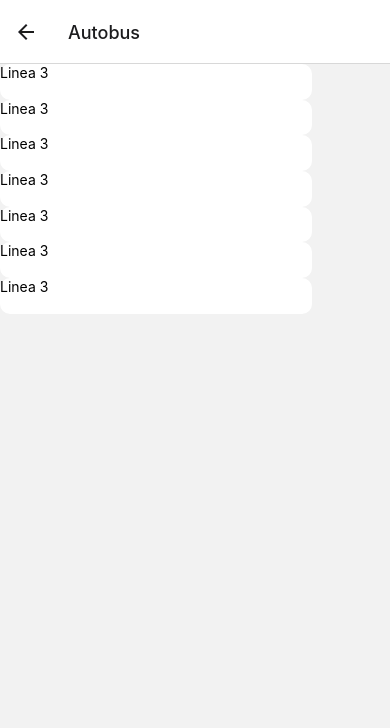
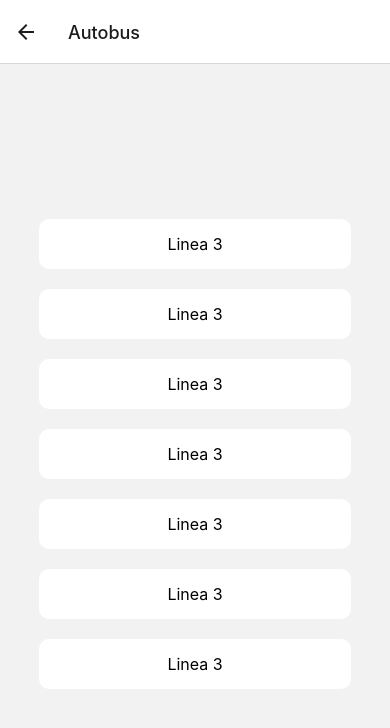
Before and after one commit to mattiasaan/TerraLink, a React Native app: screen /Autobus in a window 390 px wide. Shown: the top 728 px of the page. Built offline with nearby package versions, Linux system fonts and the light colour scheme; no server answers.

Commit message:
il bus non è più spastico

```diff
--- a/Screens/Secondari/Bus.js
+++ b/Screens/Secondari/Bus.js
@@ -1,48 +1,52 @@
-import React, { useEffect, useState } from "react";
+import React from "react";
 import { View, Text, StyleSheet, TouchableOpacity, ScrollView } from "react-native";
-import { Colors } from "react-native/Libraries/NewAppScreen";
 
 const AutobusScreen = () => {
     return(
-        <ScrollView >
+        <ScrollView contentContainerStyle={styles.scrollContainer}>
             <TouchableOpacity style={styles.TouchArea}>
-                <Text>Linea 3</Text>
+                <Text style={styles.TouchAreaText}>Linea 3</Text>
             </TouchableOpacity>
             <TouchableOpacity style={styles.TouchArea}>
-                <Text>Linea 3</Text>
+                <Text style={styles.TouchAreaText}>Linea 3</Text>
             </TouchableOpacity>
             <TouchableOpacity style={styles.TouchArea}>
-                <Text>Linea 3</Text>
+                <Text style={styles.TouchAreaText}>Linea 3</Text>
             </TouchableOpacity>
             <TouchableOpacity style={styles.TouchArea}>
-                <Text>Linea 3</Text>
+                <Text style={styles.TouchAreaText}>Linea 3</Text>
             </TouchableOpacity>
             <TouchableOpacity style={styles.TouchArea}>
-                <Text>Linea 3</Text>
+                <Text style={styles.TouchAreaText}>Linea 3</Text>
             </TouchableOpacity>
             <TouchableOpacity style={styles.TouchArea}>
-                <Text>Linea 3</Text>
+                <Text style={styles.TouchAreaText}>Linea 3</Text>
             </TouchableOpacity>
             <TouchableOpacity style={styles.TouchArea}>
-                <Text>Linea 3</Text>
+                <Text style={styles.TouchAreaText}>Linea 3</Text>
             </TouchableOpacity>
         </ScrollView>
     )
 }
 
 const styles = StyleSheet.create({
-    Container:{
-        flex: 1,
-        padding: 10
+    scrollContainer: {
+        flexGrow: 1,
+        justifyContent: 'center',
+        alignItems: 'center',
+        paddingVertical: 20,
     },
-    TouchArea:{
+    TouchArea: {
         backgroundColor: 'white',
         width: '80%',
-        height: '30%',
+        paddingVertical: 15,
         borderRadius: 10,
+        marginVertical: 10,
+        alignItems: 'center',
     },
-    TouchAreaText:{
-        color: 'black'
+    TouchAreaText: {
+        color: 'black',
+        fontSize: 16,
     }
 })
 
```
